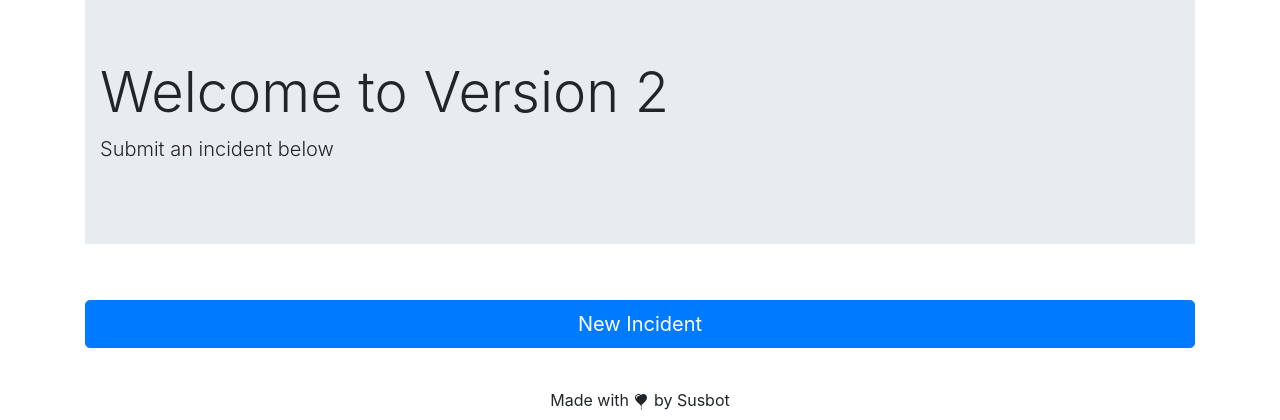
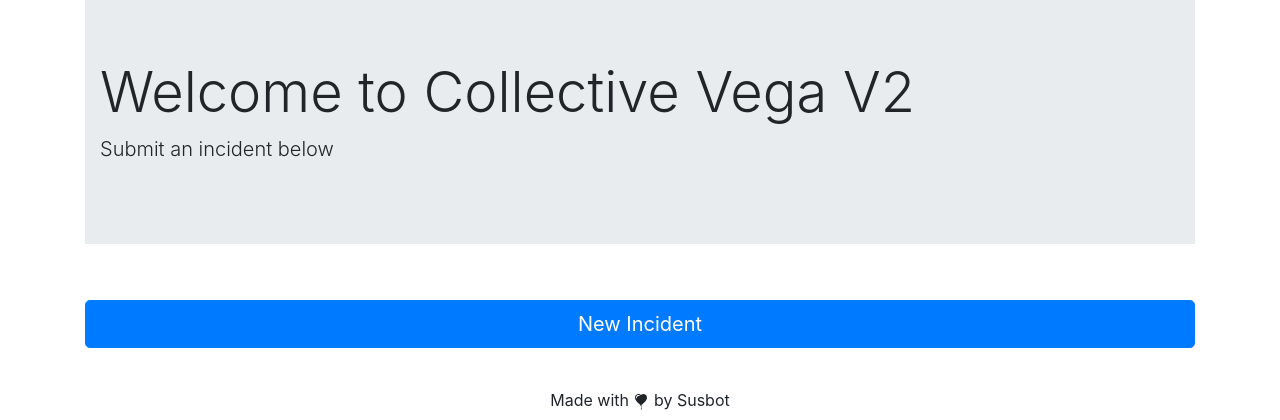
Before and after one commit to susbot/Vega_collective_p2, a Django app: page / in a window 1280 px wide. Shown: the part 354-774 px from the top of the page. Run offline with Django 3.2, Linux system fonts and the light colour scheme; the visitor is signed in with stand-in values (Sample User, id 1); parts of the project's set-up code (start-up, migrations or seed data) failed here and were passed over; some libraries are stand-ins or nearby versions.

Commit message:
Title change

```diff
--- a/templates/base.html
+++ b/templates/base.html
@@ -13,7 +13,7 @@
     <!-- Fixed navbar -->
         <div class="d-flex flex-column flex-md-row align-items-center p-3 px-md-4
             mb-3 bg-white border-bottom shadow-sm">
-            <a href="{% url 'home' %}" class="navbar-brand my-0 mr-md-auto font-weight-normal">Collective P2</a>
+            <a href="{% url 'home' %}" class="navbar-brand my-0 mr-md-auto font-weight-normal">Collective Vega</a>
             <img src="https://img.icons8.com/cotton/64/000000/bear.png"/>
             <nav class="my-2 my-md-0 mr-md-3">
                 {% if user.is_authenticated %}
--- a/templates/home.html
+++ b/templates/home.html
@@ -10,7 +10,7 @@
     {% if user.is_authenticated %}
     <div class="jumbotron jumbotron-fluid">
         <div class="container">
-            <h1 class="display-4">Welcome to Version 2 </h1>
+            <h1 class="display-4">Welcome to Collective Vega V2 </h1>
             <p class="lead">Submit an incident below</p>
         </div>
     </div>
```
